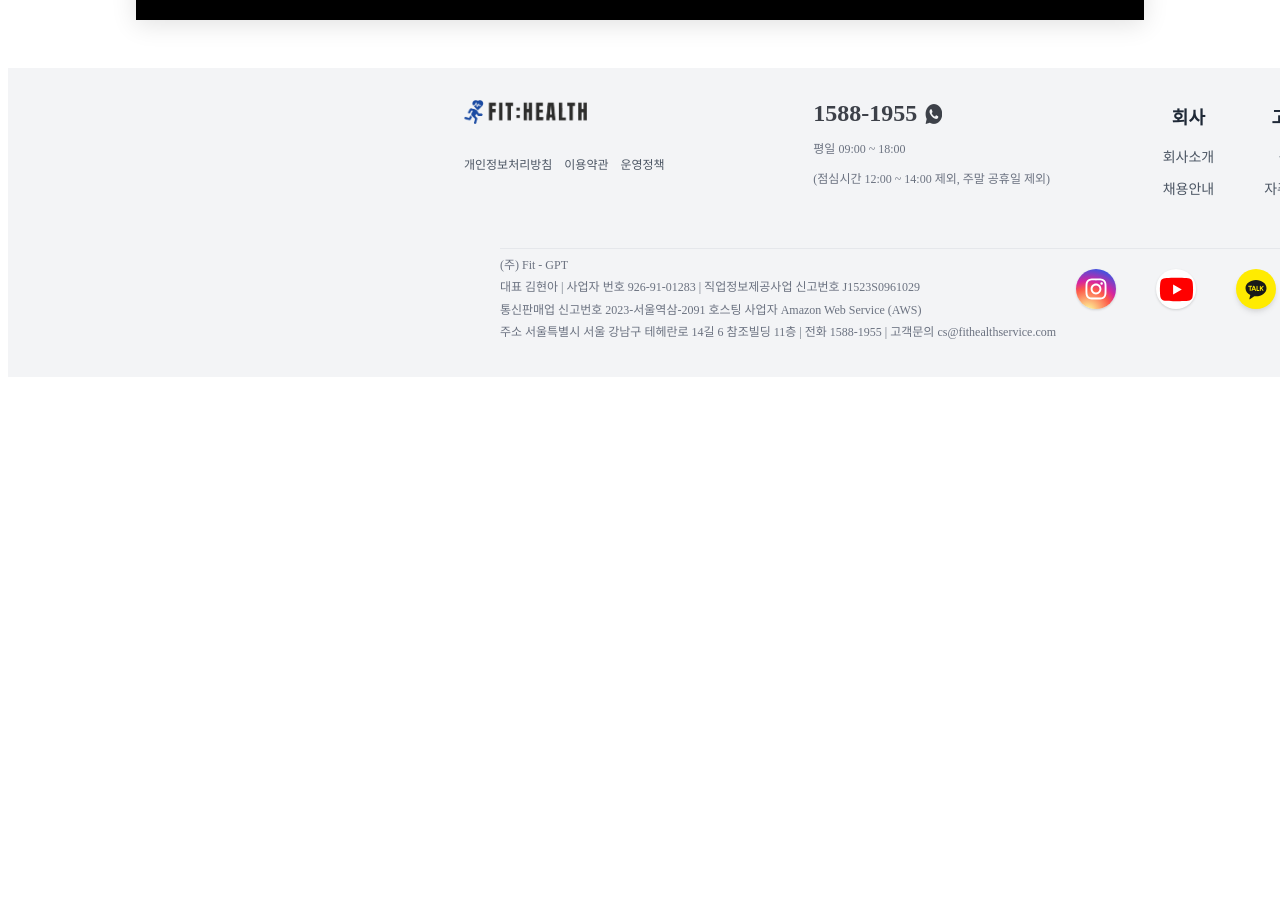
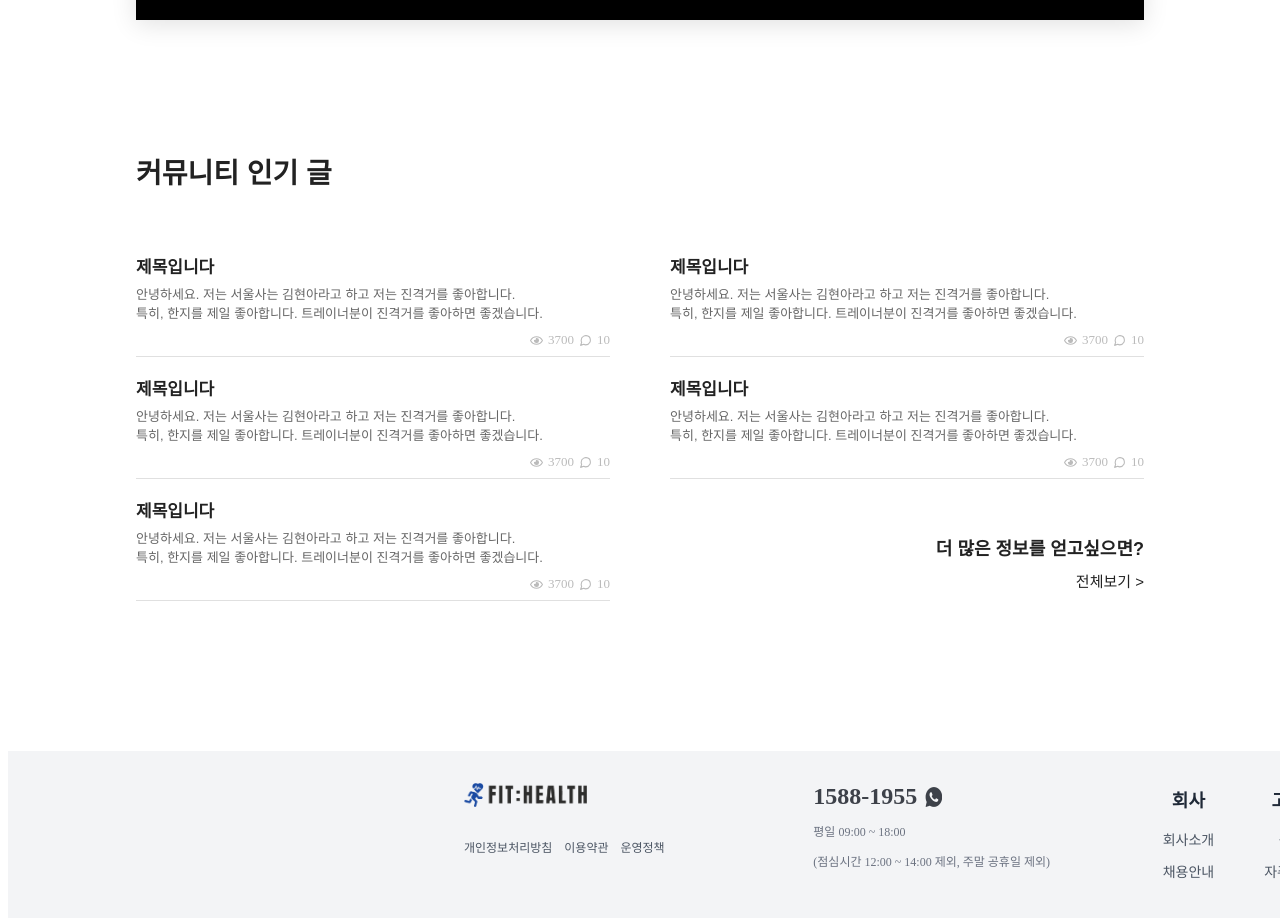
Before and after one commit to jchxnee/Fit-Health_Project, a React (Vite) app: page / in a window 1280 px wide. Shown: the part 2400-3318 px from the top of the page. Before the commit the page ends 2785 px from the top, so only its background shows below. Built offline with nearby package versions, Linux system fonts and the light colour scheme; grey boxes are pictures that could not be loaded.

Commit message:
MainPage commit

```diff
--- a/src/components/MainPage.jsx
+++ b/src/components/MainPage.jsx
@@ -9,6 +9,7 @@ import PopularPosts from "./MainPage/PopularPosts.jsx";
 import SelectGoal from "./MainPage/SelectGoal.jsx";
 import Footer from "./Footer.jsx";
 import GoalVideo from "./MainPage/GoalVideo.jsx";
+import ReviewList from "./MainPage/ReviewList.jsx";
 
 function MainPage() {
     return(
@@ -20,6 +21,7 @@ function MainPage() {
             <PopularPosts/>
             <SelectGoal/>
             <GoalVideo/>
+            <ReviewList/>
             <Footer/>
         </ThemeProvider>
     )
--- /dev/null
+++ b/src/components/MainPage/ReviewList.jsx
@@ -0,0 +1,136 @@
+import React from 'react';
+import styled from 'styled-components';
+import {FiMessageCircle} from "react-icons/fi";
+import {FaRegEye} from "react-icons/fa";
+
+const Wrapper = styled.section`
+    width: 100%;
+    display: flex;
+    justify-content: center;
+    background: #fff;
+    margin: 60px 0 150px 0;
+`;
+const Container = styled.div`
+    width: 1008px;
+    display: flex;
+    flex-direction: column;
+    gap: 36px;
+`;
+const Title = styled.h2`
+    text-align: left;
+    font-family: 'SUITE', sans-serif;
+    font-weight: 700;
+    font-size: 28px;
+    color: #222;
+    margin-bottom: 8px;
+`;
+const ListRow = styled.div`
+    display: flex;
+    gap: 60px;
+`;
+const PostCol = styled.div`
+    width: 480px;
+    display: flex;
+    flex-direction: column;
+    gap: 0;
+`;
+const PostBox = styled.div`
+    background: #fff;
+    border-bottom: 1px solid #E0E0E0;
+    padding: 18px 0 8px 0;
+`;
+const PostTitle = styled.div`
+    font-family: 'SUITE', sans-serif;
+    font-weight: 700;
+    font-size: 17px;
+    color: #222;
+    margin-bottom: 6px;
+    text-align: left;
+`;
+const PostContent = styled.div`
+    font-family: 'SUITE', sans-serif;
+    font-size: 13px;
+    color: #666;
+    margin-bottom: 10px;
+    white-space: pre-line;
+    text-align: left;
+`;
+const StatsRow = styled.div`
+    display: flex;
+    gap: 5px;
+    align-items: center;
+    justify-content: flex-end;
+    color: #bbb;
+    font-size: 13px;
+`;
+
+const MoreInfoBox = styled.div`
+    display: flex;
+    flex-direction: column;
+    align-items: flex-end;
+    gap: 10px;
+    padding: 55px 0 0 0;
+`;
+const MoreText = styled.div`
+    font-family: 'SUITE', sans-serif;
+    font-weight: 700;
+    font-size: 18px;
+    color: #222;
+`;
+const ViewAllBtn = styled.button`
+    background: none;
+    border: none;
+    font-family: 'SUITE', sans-serif;
+    font-size: 15px;
+    color: #222;
+    cursor: pointer;
+    padding: 0;
+    margin: 0;
+`;
+
+const posts = [
+    { title: '제목입니다', content: '안녕하세요. 저는 서울사는 김현아라고 하고 저는 진격거를 좋아합니다.\n특히, 한지를 제일 좋아합니다. 트레이너분이 진격거를 좋아하면 좋겠습니다.', views: 3700, comments: 10 },
+    { title: '제목입니다', content: '안녕하세요. 저는 서울사는 김현아라고 하고 저는 진격거를 좋아합니다.\n특히, 한지를 제일 좋아합니다. 트레이너분이 진격거를 좋아하면 좋겠습니다.', views: 3700, comments: 10 },
+    { title: '제목입니다', content: '안녕하세요. 저는 서울사는 김현아라고 하고 저는 진격거를 좋아합니다.\n특히, 한지를 제일 좋아합니다. 트레이너분이 진격거를 좋아하면 좋겠습니다.', views: 3700, comments: 10 },
+    { title: '제목입니다', content: '안녕하세요. 저는 서울사는 김현아라고 하고 저는 진격거를 좋아합니다.\n특히, 한지를 제일 좋아합니다. 트레이너분이 진격거를 좋아하면 좋겠습니다.', views: 3700, comments: 10 },
+];
+
+const PopularPosts = () => (
+    <Wrapper>
+        <Container>
+            <Title>커뮤니티 인기 글</Title>
+            <ListRow>
+                <PostCol>
+                    {posts.slice(0,3).map((p, i) => (
+                        <PostBox key={i}>
+                            <PostTitle>{p.title}</PostTitle>
+                            <PostContent>{p.content}</PostContent>
+                            <StatsRow>
+                                <FaRegEye></FaRegEye>{p.views}
+                                <FiMessageCircle ></FiMessageCircle >{p.comments}
+                            </StatsRow>
+                        </PostBox>
+                    ))}
+                </PostCol>
+                <PostCol>
+                    {posts.slice(2,5).map((p, i) => (
+                        <PostBox key={i}>
+                            <PostTitle>{p.title}</PostTitle>
+                            <PostContent>{p.content}</PostContent>
+                            <StatsRow>
+                                <FaRegEye></FaRegEye>{p.views}
+                                <FiMessageCircle ></FiMessageCircle>{p.comments}
+                            </StatsRow>
+                        </PostBox>
+                    ))}
+                    <MoreInfoBox>
+                        <MoreText>더 많은 정보를 얻고싶으면?</MoreText>
+                        <ViewAllBtn>전체보기 &gt;</ViewAllBtn>
+                    </MoreInfoBox>
+                </PostCol>
+            </ListRow>
+        </Container>
+    </Wrapper>
+);
+
+export default PopularPosts;
```
